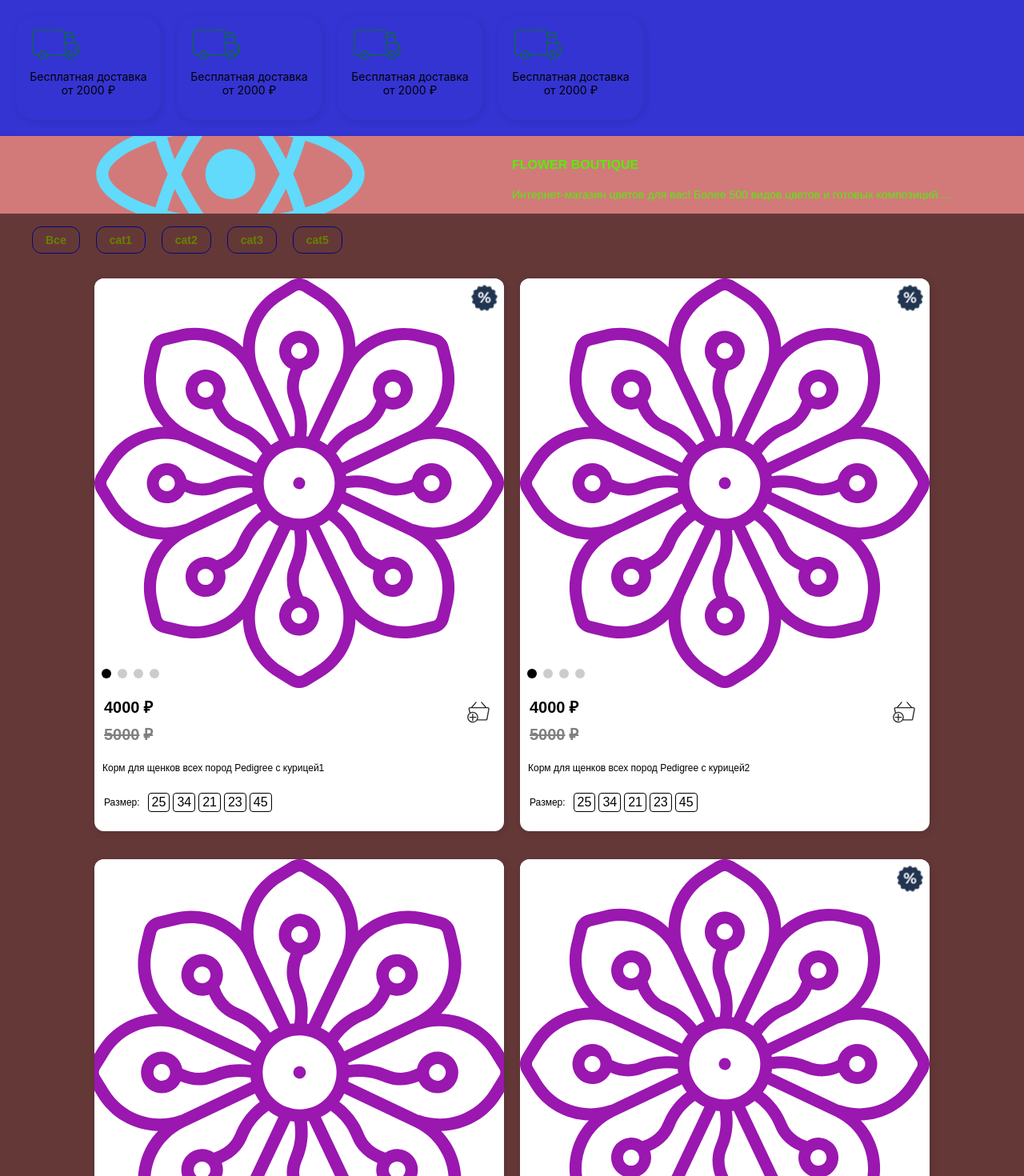
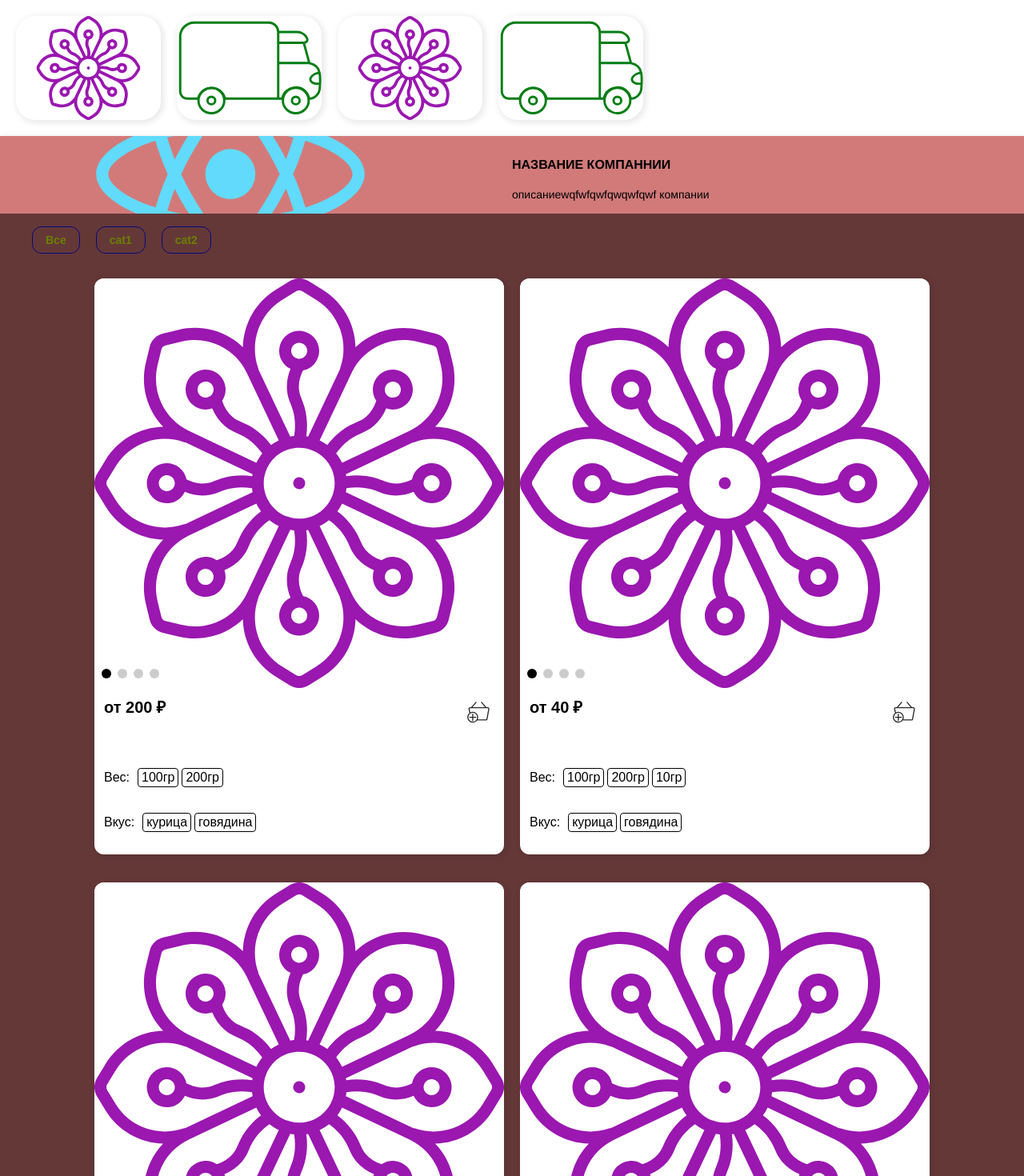
Before and after one commit to MainArmyn/ReactShop, a React (Create React App) app: page / in a window 1280 px wide. Shown: the top 1470 px of the page at 80% size. Built offline with nearby package versions, Linux system fonts and the light colour scheme.

Commit message:
вненсены новые поправки касетльно проекта

```diff
--- a/src/App.css
+++ b/src/App.css
@@ -64,20 +64,12 @@
 }
 
 .vidjets-container__item {
-  display: flex;
-    flex-direction: column;
-    border: 1px solid inherit;
-    padding: 15px;
+    overflow: hidden;
     flex-shrink: 0;
-    gap: 10px;
     width: 181px;
-    color: var(--vidjet-text-color);
-    font-family: var(--vidjet-font-family);
     font-size: 14px;
-    border: 1px var(--vidjet-border-type)  var( --vidjet-border-color);
     border-radius: 24px;
     height: 130px;
-    background: var(--vidjet-background);
     box-sizing: border-box;
     box-shadow: 2px 2px 7px 2px rgba(17, 17, 34, 0.09);
 }
@@ -88,8 +80,8 @@
 
 
 .vidjets-container__item__img {
-  width: 68px;
-  height: 42px;
+  width: 100%;
+  height: 100%;
 }
 
 .logo-shop {
--- a/src/Constants.css
+++ b/src/Constants.css
@@ -1,7 +1,7 @@
 :root {
-    --vidjet-background: rgb(52, 52, 211);/*можно передать и изобржение и просто цвет */
+    --vidjet-background: white;/*можно передать и изобржение и просто цвет */
     --logo-path: url(./logo.svg);
-    --logo-text-color: rgb(90, 235, 11);/* область логотипа */
+    --logo-text-color: black;/* область логотипа */
     --logo-font-family: Helvetica;
     --logo-background-color: rgba(171, 9, 9, 0.538);
 
--- a/src/components/ChoseClose.js
+++ b/src/components/ChoseClose.js
@@ -1,11 +1,18 @@
 import React from "react";
-function ChoseClose({title,categories,extraClass,func}) {
-
+function ChoseClose({title,categories,extraClass,func,choosenOne}) {
+    if (choosenOne === undefined) {
+        return <div className={`list-item__chose ${extraClass}`}>
+            <span className="list-item__chose__title">{title + ":"}</span>
+            <ul className="list-item__chose__list">
+                {categories.map((el,idx) =><li key={idx} onClick={func} className="list-item__chose__item">{el}</li>)}
+            </ul>
+        </div>
+    }
     return (
         <div className={`list-item__chose ${extraClass}`}>
             <span className="list-item__chose__title">{title + ":"}</span>
             <ul className="list-item__chose__list">
-                {categories.map((el,idx) => <li key={idx} onClick={func} className="list-item__chose__item">{el}</li>)}
+                {categories.map((el,idx) => (el == choosenOne.opt1) || (el == choosenOne.opt2)  ? <li key={idx} onClick={func} className="list-item__chose__item list-item__chose__item__active">{el}</li> : <li key={idx} onClick={func} className="list-item__chose__item">{el}</li>)}
             </ul>
         </div>
     )
--- a/src/components/ItemList.js
+++ b/src/components/ItemList.js
@@ -23,7 +23,6 @@ class ItemList extends React.Component {
         this.dataItems = this.props.data;
         this.itemFunc = props.func;//будет принимать фукнцию для добавления в корзину которая храниться в родительком компоненте
         this.categories = ["Все",...Array.from(new Set(this.dataItems.map(el => el.category)))];//категории формируются взависимости от переданных элементов
-        this.ItemShopStyle = {display: "flex",flexDirection: "column",width: "40%",color: this.color,boxShadow: "2px 2px 7px 2px rgba(17, 17, 34, 0.10)",borderRadius: "12px"};
         this.state = {items: this.dataItems,categories: this.categories.map(item => <li key={uuid()} className="category-list__item" onClick={this.handlerForCategory}>{item}</li>),statusItem: "close",currentItem: null,listItems: "",statusBtn: "close",currentBtnText: "",cartStatus: "close"};
         this.count  = 0;
     }
@@ -49,7 +48,9 @@ class ItemList extends React.Component {
         let ident = e.currentTarget.dataset.key;
         this.dataItems.forEach(el => {
             if (el.id === ident) {
-                this.setState({statusItem: "open",currentItem: el,listItems: "list-items__non-active"});
+                let cheeapestPrice = Math.min.apply(null, el.combos.map(item => Number(item.price)));//это мы будем писать от чего то есть цена
+                let cheepestCombo = el.combos.filter(item => Number(item.price) === cheeapestPrice)[0];
+                this.setState({statusItem: "open",currentItem: [el,cheepestCombo],listItems: "list-items__non-active"});
                 return;
             }
         })
@@ -137,29 +138,29 @@ class ItemList extends React.Component {
                 {this.state.categories}
             </ul>
             <div className={`list-items ${this.state.listItems}`}>
-                {this.state.items.map((item,idx) =>
-                <div key={item.id} className="list-item" data-key={item.id} onClick={this.handlerToShow}>
-                    {item.oldPrice === undefined ? null:<img className="list-item__sale" src={saleIcon} alt=""></img>}
+                {this.state.items.map((item,idx) => {
+                    let cheeapestPrice = Math.min.apply(null, item.combos.map(el => Number(el.price)));//это мы будем писать от чего то есть цена
+                    let cheepestCombo = item.combos.filter(el => Number(el.price) === cheeapestPrice)[0];
+                return <div key={item.id} className="list-item" data-key={item.id} onClick={this.handlerToShow}>
                      <Swiper pagination={true} modules={[Pagination]}>
-                    {item.img.map(el => <SwiperSlide><img src={el} alt=""></img></SwiperSlide>)}
-                </Swiper>
+                        {cheepestCombo.img.map(el => <SwiperSlide><img src={el} alt=""></img></SwiperSlide>)}
+                    </Swiper>
                     <div className="list-item__info">
                         <div className="list-item__prices">
-                            <span>{item.newPrice}</span>
-                            {item.oldPrice === undefined ? null:<span>{item.oldPrice}</span>}
+                            <span>{"от " + cheeapestPrice}</span>
                         </div>
-                        <Popup contentStyle={{width: "300px",height: "150px"}} modal={true} trigger={<button className="list-item__btn-cart"></button>} position="bottom center">
+                        <Popup contentStyle={{width: "300px",height: "200px"}} modal={true} trigger={<button className="list-item__btn-cart"></button>} position="bottom center">
                             <div className="popup-add-cart">
-                                <ChoseClose title={"Размер"} categories={item.variants} extraClass={"popup-chose"} func={this.handlerForChose}/>
+                                {Object.values(item.variants).map(el => <ChoseClose title={el.name} categories={el.options} extraClass={"popup-chose"} func={this.handlerForChose}/>)}
                                 <button data-id={item.id} className="popup__btn" onClick={this.handlerForPopupCart}>Добавить в корзину</button>
                             </div>
-                            </Popup>
+                        </Popup>
                     </div>
                     <h3 className="list-item__title">{item.title}</h3>
-                    <ChoseClose title={"Размер"} categories={item.variants} extraClass={"list-chose__close-verison"}/>
-                </div>)}
+                    {Object.values(item.variants).map(el => <ChoseClose title={el.name} categories={el.options} extraClass={"popup-chose"} func={this.handlerForChose}/>)}
+                </div>})}
             </div>
-            <ItemFulllScreen item={this.state.currentItem} status={this.state.statusItem} funcToBack={this.handlerToReturn} funcToCart={this.handlerOpenCart}/>
+            <ItemFulllScreen data={this.state.currentItem} status={this.state.statusItem} funcToBack={this.handlerToReturn} funcToCart={this.handlerOpenCart} />
             <button style={this.state.statusBtn === "close" ? {transform: "scale(0)"}: {transform: "scale(1)"}} className="list-item__main-btn list-item__not-full" onClick={this.handlerOpenCart}>{this.state.currentBtnText}</button>
             <Cart allData={this.dataItems} status={this.state.cartStatus} funcToClose={this.handlerCloseCart} funcRerender={this.rerenderCart}></Cart>
         </div>
--- a/src/components/Shop.js
+++ b/src/components/Shop.js
@@ -18,7 +18,119 @@ class Shop extends React.Component {
     this.dataLogo = {logo: log,
         text: "Интернет-магазин цветов для вас! Более 500 видов цветов и готовых композиций ..."
     ,title: "Flower Boutique"};//данные для логотипа и для навзвния магазина
-
+        this.allData = {//вот те данные которые мы будем получать
+            banners: [log,dostavka,log,dostavka], //я просто помню что они у нас ввиде изображения
+            logoArea: {title: "название компаннии",text: "описаниеwqfwfqwfqwqwfqwf компании"},
+            products: [
+                {
+                    variants: {
+                        var1: {
+                            name: "Вес",
+                            options: ["100гр", "200гр"]
+                        },
+                        var2: {
+                            name: "Вкус",
+                            options: ["курица", "говядина"]
+                        }
+                    },
+                    combos: [
+                        {
+                            opt1: "100гр",
+                            opt2: "курица",
+                            name: "корм со вкусом курицы",
+                            img:[log,dostavka,log,dostavka],
+                            text: "он такой вкусный и притяный чудесный корм ураа",
+                            price: "200"
+                        }
+                    ],
+            category: "cat1",
+            characteristics:[{title: "Материал",value: "Сталь"},{title: "Вес",value: "500гр"}],
+            id: uuid()
+                },
+                {
+                    variants: {
+                        var1: {
+                            name: "Вес",
+                            options: ["100гр", "200гр","10гр"]
+                        },
+                        var2: {
+                            name: "Вкус",
+                            options: ["курица", "говядина"]
+                        }
+                    },
+                    combos: [
+                        {
+                            opt1: "100гр",
+                            opt2: "курица",
+                            name: "корм со вкусом курицы",
+                            img:[log,dostavka,log,dostavka],
+                            text: "он такой вкусный и притяный чудесный корм ураа",
+                            price: "200"
+                        },
+                        {
+                            opt1: "10гр",
+                            opt2: "курица",
+                            name: "корм со вкусом курицы",
+                            img:[log,dostavka,log,dostavka],
+                            text: "он такой вкусный и притяный чудесный корм ураа",
+                            price: "40"
+                        }
+                    ],
+            category: "cat1",
+            characteristics:[{title: "Материал",value: "Сталь"},{title: "Вес",value: "500гр"}],
+            id: uuid()
+                },
+                {
+                    variants: {
+                        var1: {
+                            name: "Вес",
+                            options: ["100гр", "200гр"]
+                        },
+                        var2: {
+                            name: "Вкус",
+                            options: ["курица", "говядина"]
+                        }
+                    },
+                    combos: [
+                        {
+                            opt1: "100гр",
+                            opt2: "курица",
+                            name: "корм со вкусом курицы",
+                            img:[log,dostavka,log,dostavka],
+                            text: "он такой вкусный и притяный чудесный корм ураа",
+                            price: "200"
+                        }
+                    ],
+            category: "cat1",
+            characteristics:[{title: "Материал",value: "Сталь"},{title: "Вес",value: "500гр"}],
+            id: uuid()
+                },
+                {
+                    variants: {
+                        var1: {
+                            name: "Вес",
+                            options: ["100гр", "200гр","300гр"]
+                        },
+                        var2: {
+                            name: "Вкус",
+                            options: ["говдяина", "баранина","свинина"]
+                        }
+                    },
+                    combos: [
+                        {
+                            opt1: "200гр",
+                            opt2: "баранина",
+                            img:[log,dostavka,log,dostavka],
+                            name: "супер вкусная баранина",
+                            text: "супер вкусная баранина и она просто чудесно тает во рту!",
+                            price: "300"
+                        }
+                    ],
+            category: "cat2",
+            characteristics:[{title: "Страна производста",value: "Россия"},{title: "Срок годности",value: "3 года"}],
+            id: uuid()
+                }]
+        }
         this.storeData = [{img:[log,dostavka,log,dostavka],
             id: uuid(),
             variants: ['25','34','21','23','45'],
@@ -81,18 +193,13 @@ class Shop extends React.Component {
                                 ,newPrice: "4000",haracteristics: [{title: "Срок годности",value: "3"},{title: "Вес",value: "500гр"},
                                 {title: "Страна производста",value: "Россия"},{title: "Срок годности",value: "3 года"}]}];
     }
-    handlerAddToCart = (e) => {//это будет функция для добавления элементов в коризину
-        let text = e.target.textContent;
-        this.cart.push(text);
-        console.log(this.cart);
-    }
     render() {//в каждый компонент мы можем передать дополнительнй класс для большей кастомизации
         //таким образом можно дообвлять цвет,рамки и так далее
         return (
             <div className="shop">
-                <Vidjets data={this.dataVidjets}/>
-                <LogoShop logo={this.dataLogo.logo} title={this.dataLogo.title} text={this.dataLogo.text} />
-                <ItemList color={this.color} data={this.storeData} />
+                <Vidjets data={this.allData.banners}/>
+                <LogoShop title={this.allData.logoArea.title} text={this.allData.logoArea.text} />
+                <ItemList data={this.allData.products}/>
             </div>
         )
     }
--- a/src/components/Vidjets.js
+++ b/src/components/Vidjets.js
@@ -5,8 +5,7 @@ function Vidjets({data}) {
        <div className="vidjets-container">
         {data.map(el =>
             <div key={uuid()} className="vidjets-container__item">
-                <img className="vidjets-container__item__img" src={el.src} alt=""></img>
-                <span className="vidjets-container__item__text">{el.text}</span>
+                <img className="vidjets-container__item__img" src={el} alt=""></img>
             </div>
         )}
        </div>
```
Also changed, not shown: src/components/ItemFullScreen.js (+9 -11 lines).
